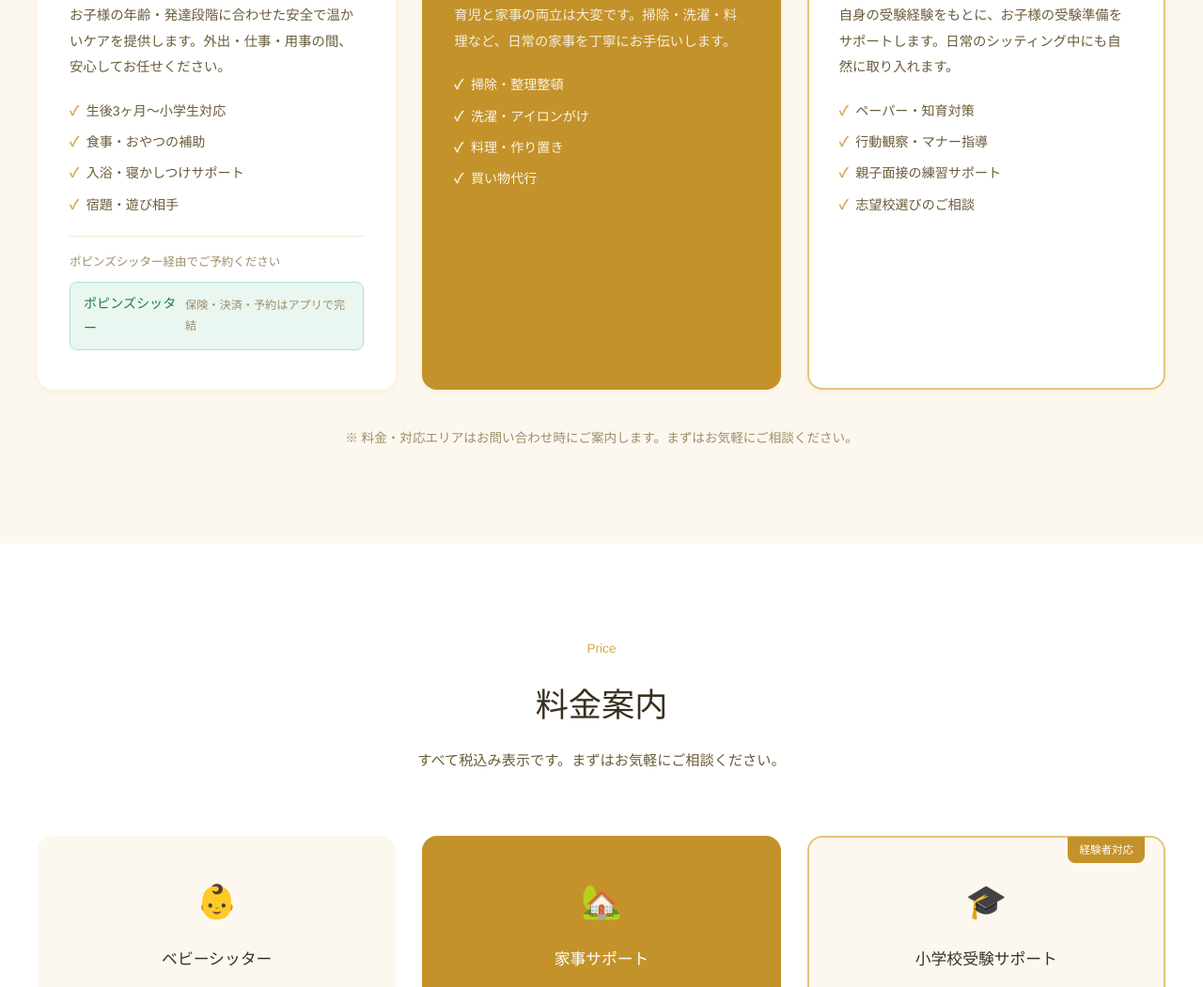
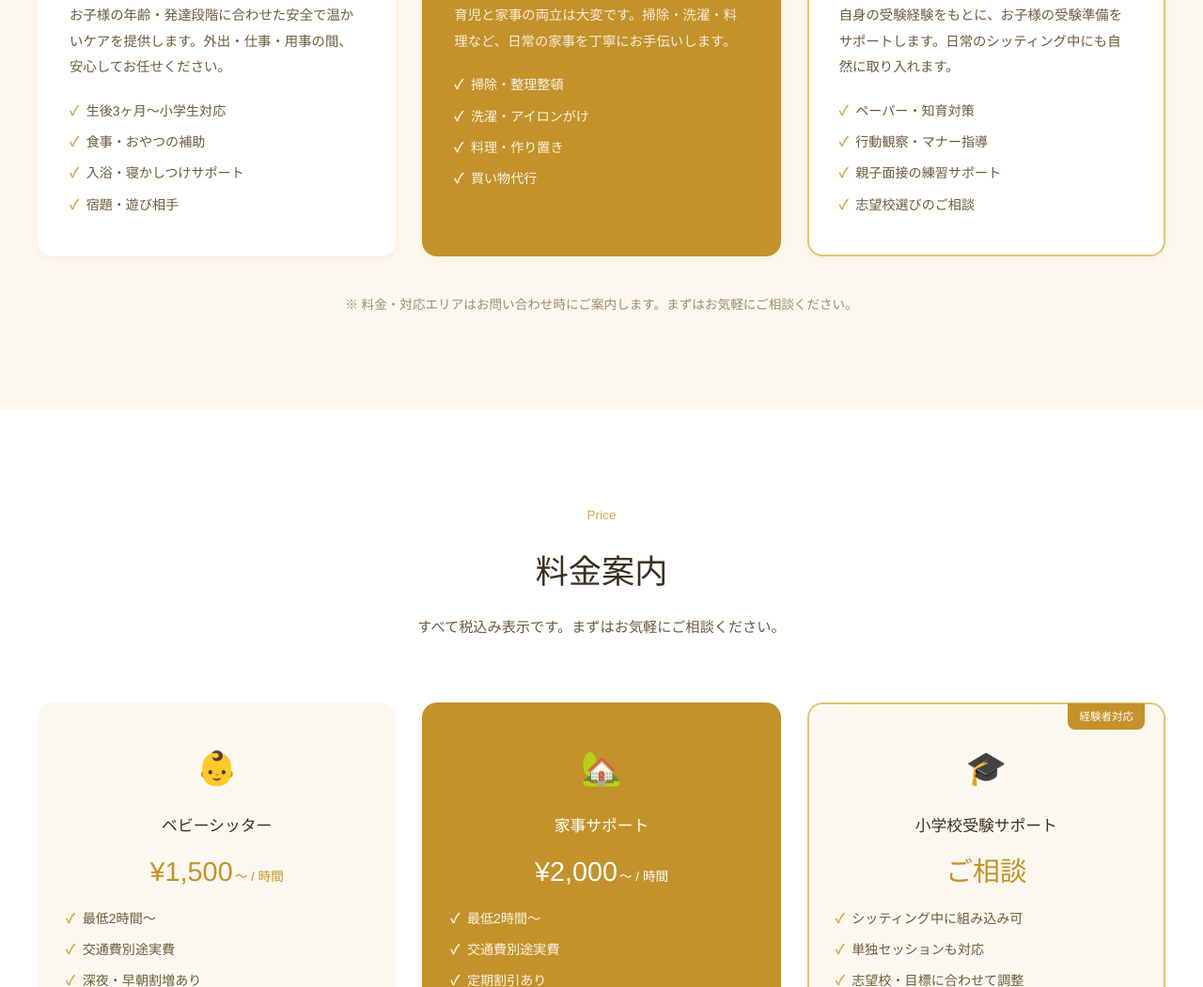
Before and after one commit to suzukimika0410-cmd/heering-web, a plain HTML site: page index.html in a window 1280 px wide. Shown: the part 1283-2334 px from the top of the page at 94% size. Drawn offline with Linux system fonts and the light colour scheme.

Commit message:
Remove: ポピンズシッターへの言及を全て削除

```diff
--- a/index.html
+++ b/index.html
@@ -132,15 +132,6 @@
             <li data-ja="入浴・寝かしつけサポート" data-en="Bath & bedtime support" data-zh-cn="洗澡及就寝协助" data-zh-hk="洗澡及就寢協助" data-zh-tw="洗澡及就寢協助">入浴・寝かしつけサポート</li>
             <li data-ja="宿題・遊び相手" data-en="Homework & playtime" data-zh-cn="作业辅导及陪玩" data-zh-hk="功課輔導及陪玩" data-zh-tw="功課輔導及陪玩">宿題・遊び相手</li>
           </ul>
-          <div class="service-card__booking">
-            <p class="service-card__booking-label" data-ja="ポピンズシッター経由でご予約ください" data-en="Book via Poppins Sitter" data-zh-cn="请通过ポピンズ保姆预约" data-zh-hk="請透過ポピンズ保姆預約" data-zh-tw="請透過ポピンズ保母預約">ポピンズシッター経由でご予約ください</p>
-            <div class="booking-options">
-              <a href="https://www.poppins.co.jp/sitter/" target="_blank" rel="noopener" class="booking-option booking-option--poppins">
-                <span class="booking-option__name">ポピンズシッター</span>
-                <span class="booking-option__note" data-ja="保険・決済・予約はアプリで完結" data-en="Booking, insurance & payment all via app" data-zh-cn="预约、保险及付款均通过应用完成" data-zh-hk="預約、保險及付款均透過應用完成" data-zh-tw="預約、保險及付款均透過應用完成">保険・決済・予約はアプリで完結</span>
-              </a>
-            </div>
-          </div>
         </div>
         <div class="service-card service-card--accent">
           <div class="service-card__icon">🏡</div>
@@ -243,7 +234,7 @@
         </details>
         <details class="faq-item">
           <summary class="faq-item__q" data-ja="ベビーシッターはどこから予約できますか？" data-en="How do I book babysitting?" data-zh-cn="保姆服务如何预约？" data-zh-hk="保姆服務如何預約？" data-zh-tw="保母服務如何預約？">ベビーシッターはどこから予約できますか？</summary>
-          <p class="faq-item__a" data-ja="ベビーシッターのご予約はポピンズシッターのアプリからお願いします。予約・決済・保険がアプリ上で完結するため、初めての方も安心してご利用いただけます。" data-en="Please book babysitting through the Poppins Sitter app. Booking, payment, and insurance are all handled in the app, making it easy and safe for first-time users." data-zh-cn="保姆服务请通过ポピンズ保姆应用预约。预约、付款和保险均在应用内完成，初次使用也很安心。" data-zh-hk="保姆服務請透過ポピンズ保姆應用預約。預約、付款和保險均在應用內完成，初次使用也很安心。" data-zh-tw="保母服務請透過ポピンズ保母應用預約。預約、付款和保險均在應用內完成，初次使用也很安心。">ベビーシッターのご予約はポピンズシッターのアプリからお願いします。予約・決済・保険がアプリ上で完結するため、初めての方も安心してご利用いただけます。</p>
+          <p class="faq-item__a" data-ja="お問い合わせフォームまたはLINEよりご連絡ください。日程・内容を確認の上、個別にご案内いたします。" data-en="Please contact us via the inquiry form or LINE. We'll get back to you with details after confirming availability." data-zh-cn="请通过联系表单或LINE与我们联系，确认日程和内容后将为您提供详细说明。" data-zh-hk="請透過聯絡表單或LINE與我們聯繫，確認日程和內容後將為您提供詳細說明。" data-zh-tw="請透過聯絡表單或LINE與我們聯繫，確認日程和內容後將為您提供詳細說明。">お問い合わせフォームまたはLINEよりご連絡ください。日程・内容を確認の上、個別にご案内いたします。</p>
         </details>
         <details class="faq-item">
           <summary class="faq-item__q" data-ja="ペットがいても大丈夫ですか？" data-en="Is it okay if we have a pet?" data-zh-cn="家里有宠物也可以吗？" data-zh-hk="家裡有寵物也可以嗎？" data-zh-tw="家裡有寵物也可以嗎？">ペットがいても大丈夫ですか？</summary>
```
